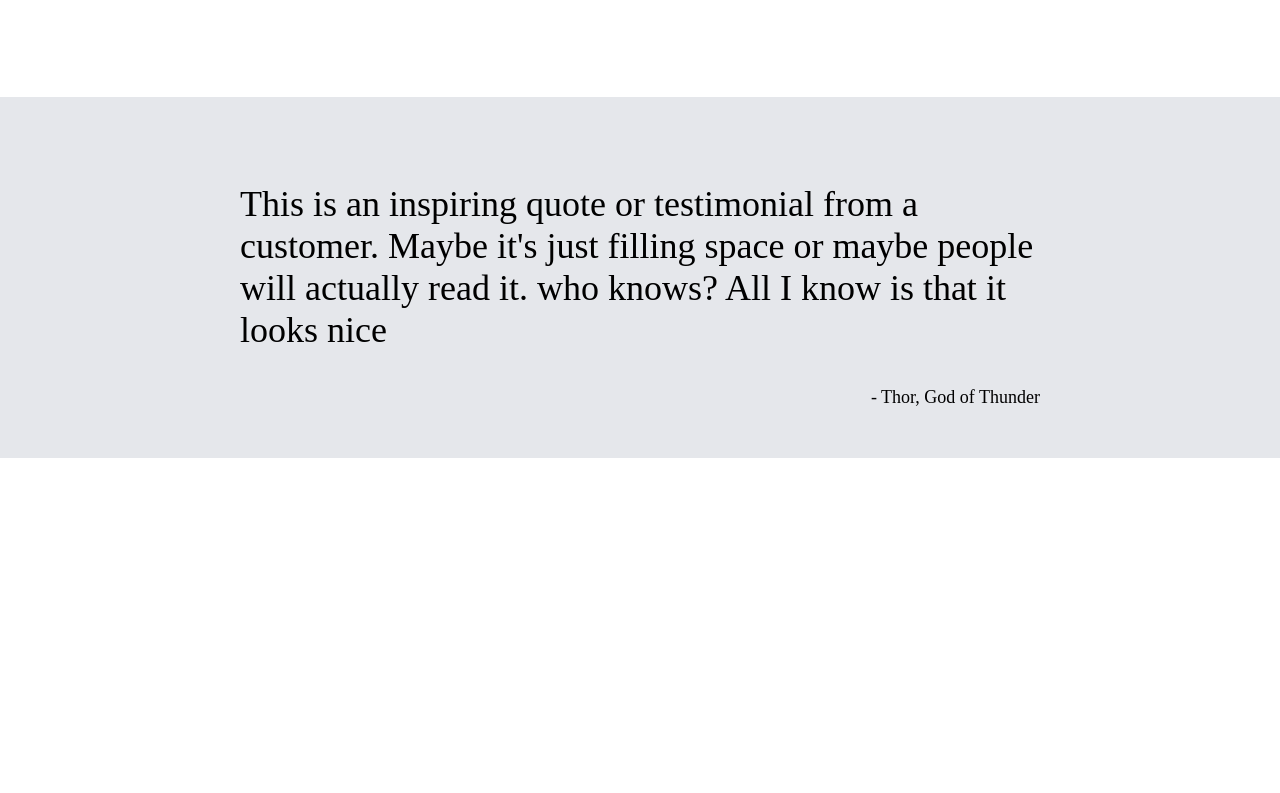
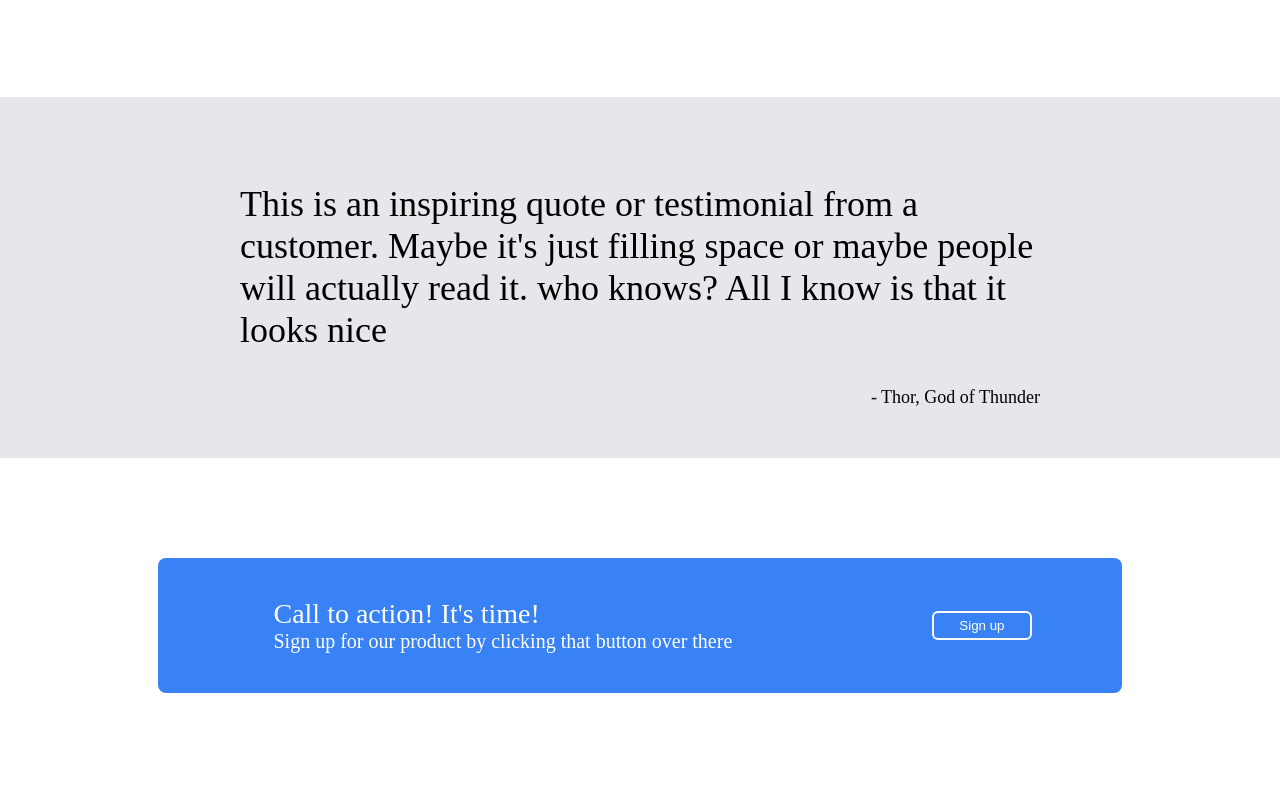
Before and after one commit to 1Orlando1/LandingPage, a plain HTML site: page index.html in a window 1280 px wide. Shown: the part 855-1648 px from the top of the page. Before the commit the page ends 1313 px from the top, so only its background shows below. Drawn offline with Linux system fonts and the light colour scheme.

Commit message:
The last row of information before the copyright row was created and formatted apropriately

```diff
--- a/CSS/Styling.css
+++ b/CSS/Styling.css
@@ -2,12 +2,12 @@ body{
     margin:0;
 }
 
-.top, .object, .item, .arrangement, .bottommid, .botmidcon{
+.top, .object, .item, .arrangement, .bottommid, .botmidcon, .lastrow{
     display: flex;
     flex-direction: column;
 }
 
-header, .beneathHeader, .headerLeft, .headerRight, .topmid, .elements{
+header, .beneathHeader, .headerLeft, .headerRight, .topmid, .elements, .lastrowcon{
     display: flex;
 }
 
@@ -142,3 +142,45 @@ img{
     font-size: 18px;
     align-self:flex-end;
 }
+
+.lastrow{
+    justify-content: center;
+    align-items: center;
+}
+
+.lastrowcon{
+    color: white;
+    justify-content: center;
+    align-items: center;
+    background-color: #3882F6;
+    margin: 100px;
+    padding:40px;
+    border-radius: 8px;
+    margin-left: 150px;
+    margin-right: 150px;
+}
+
+
+.objecttwo{
+    margin-right:100px;
+    margin-left: 75px;
+}
+
+.action{
+    font-size: 28px;
+    margin-bottom:0px;
+    margin-top: 0px;
+}
+
+.lastbutton{
+    align-self: center;
+    border:2px solid #F9FAF8;
+    border-radius: 6px;
+    margin-left: 100px;
+    margin-right: 50px;
+}
+
+.signup{
+    font-size: 20px;
+    margin:0px;
+}
--- a/index.html
+++ b/index.html
@@ -68,6 +68,16 @@
             </div>
         </div>
 
+        <div class="lastrow">
+            <div class = "lastrowcon">
+                <div class = "objecttwo">
+                    <p class="action">Call to action! It's time!</p>
+                    <p class = "signup">Sign up for our product by clicking that button over there</p>
+                </div>
+                <button class = "lastbutton">Sign up</button>
+            </div>
+        </div>
+
 
 
     </body>
```
